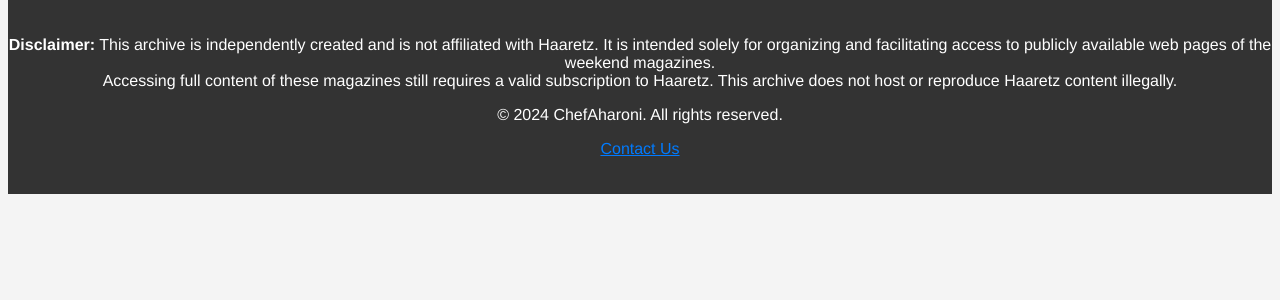
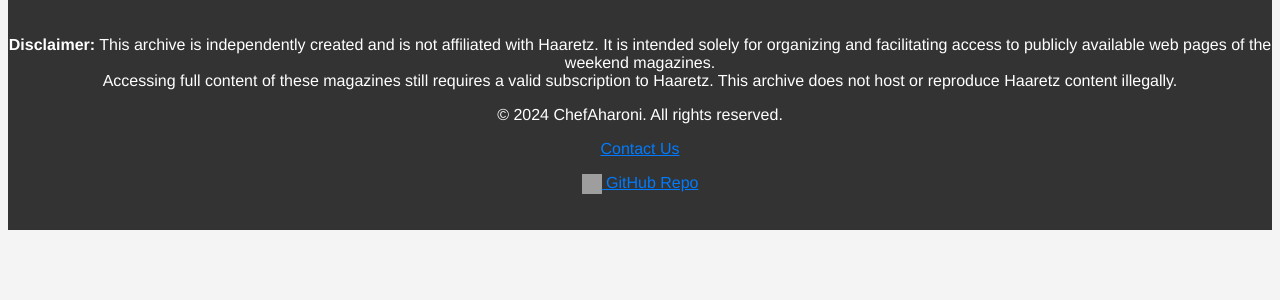
Before and after one commit to ChefAharoni/HaaretzMusafim, a Python web app: template templates/base.html in a window 1280 px wide. Shown: the part 102-402 px from the top of the page. Run offline with Jinja, Linux system fonts and the light colour scheme; the template is opened without the code that fills it, so the values that code supplies are empty; grey boxes are pictures that could not be loaded.

Commit message:
Added the github logo to the footer

```diff
--- a/templates/base.html
+++ b/templates/base.html
@@ -42,8 +42,29 @@
       </p>
       <p>&copy; 2024 ChefAharoni. All rights reserved.</p>
       <p><a href="mailto:ChefAharoni@proton.me">Contact Us</a></p>
+      <p>
+        <a href="https://github.com/ChefAharoni/HaaretzMusafim">
+          <img
+            src="https://github.githubassets.com/images/modules/logos_page/GitHub-Mark.png"
+            alt="GitHub Logo"
+            style="
+              height: 20px;
+              width: 20px;
+              vertical-align: middle;
+              background: transparent;
+            "
+          />
+          GitHub Repo
+        </a>
+      </p>
 
       <!-- <p><a href="privacy-policy-link">Privacy Policy</a></p> -->
     </footer>
   </body>
 </html>
+
+<!--
+            src="https://github.githubassets.com/images/modules/logos_page/GitHub-Mark.png"
+            src="../assets/github-mark/github-mark.png"
+            I tried to use the logo without the white background, didn't work for some reason.
+            -->
```
Also changed, not shown: app.py (+7 -0 lines), assets/github-mark/github-mark-white.png (added), assets/github-mark/github-mark-white.svg (added), assets/github-mark/github-mark.png (added), assets/github-mark/github-mark.svg (added), assets/haaretz_logo/Logo_Haaretz_he_2023_wordmark.png (added), 1 other file.
